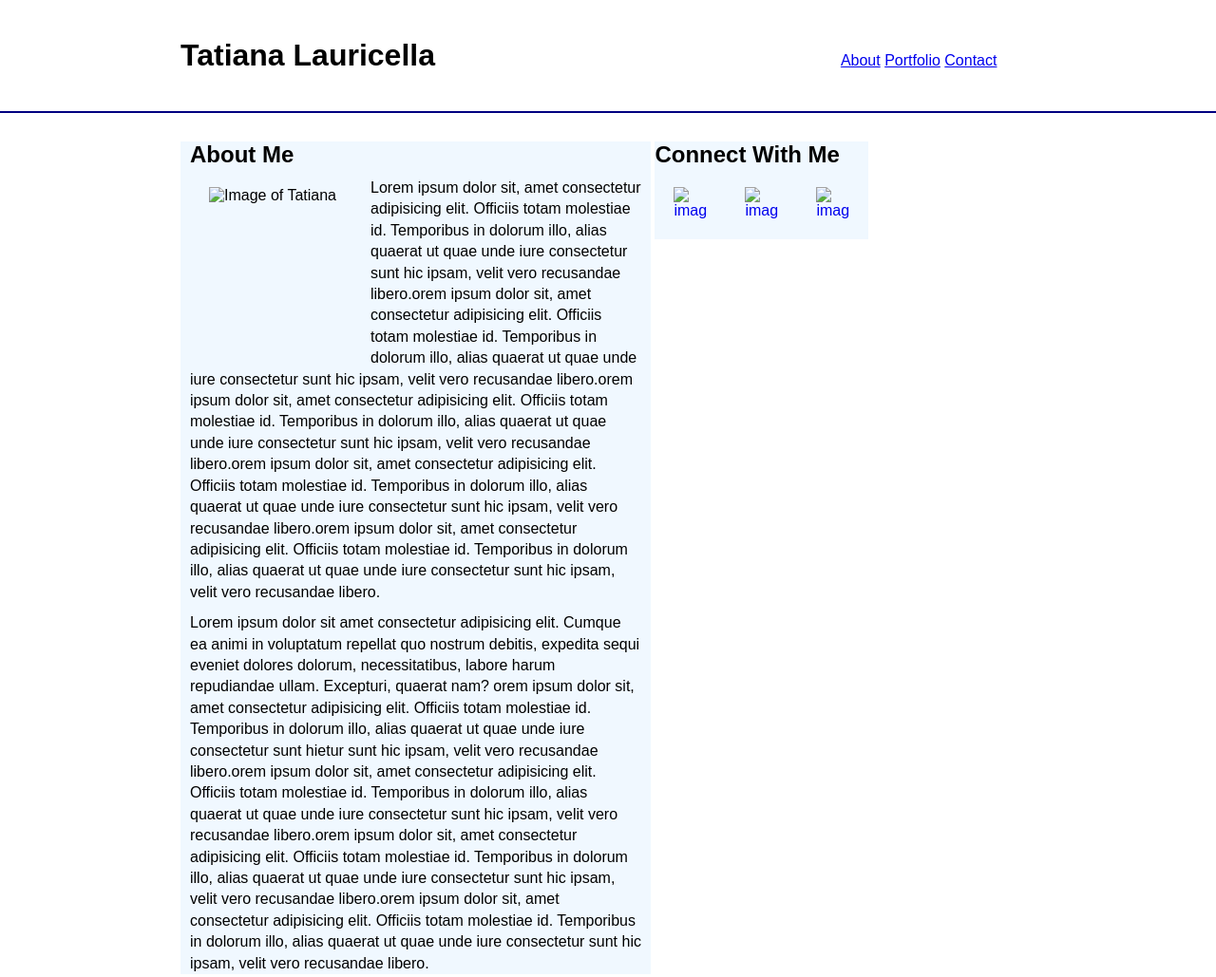
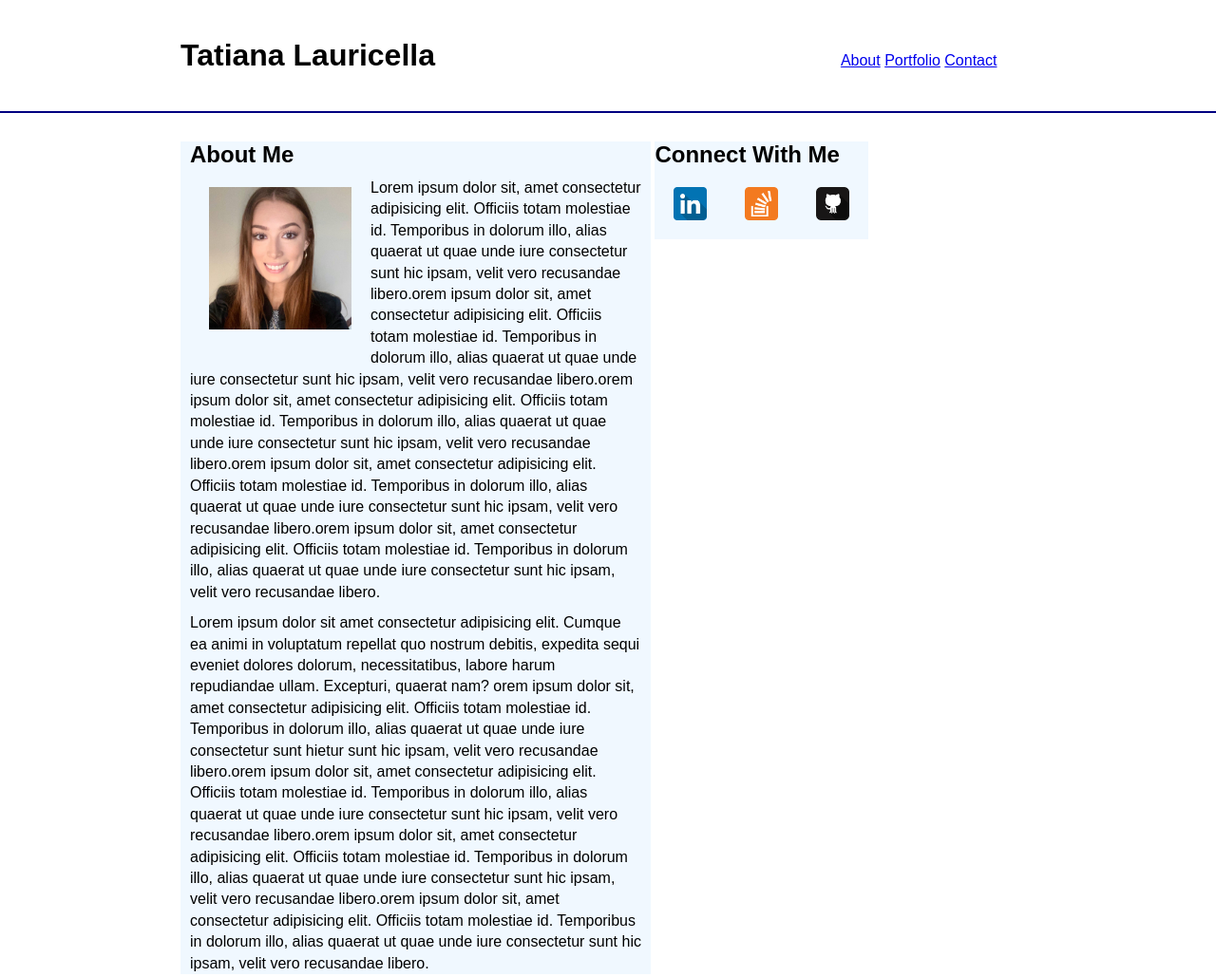
Before and after one commit to lauricellat/m5-hw5-lauricella-tatiana, a plain HTML site: page index.html in a window 1280 px wide. Shown: the top 1029 px of the page at 95% size. Drawn offline with Linux system fonts and the light colour scheme.

Commit message:
add images

```diff
--- a/index.html
+++ b/index.html
@@ -26,7 +26,7 @@
 
         <h2>About Me</h2>
 
-        <img src="Tatiana.jpg" alt="Image of Tatiana" height="150px" width="150px">
+        <img src="Images/Tatiana.jpg" alt="Image of Tatiana" height="150px" width="150px">
 
         <p>Lorem ipsum dolor sit, amet consectetur adipisicing elit. Officiis totam molestiae id. Temporibus in dolorum illo, alias quaerat ut quae unde iure consectetur sunt hic ipsam, velit vero recusandae libero.orem ipsum dolor sit, amet consectetur adipisicing elit. Officiis totam molestiae id. Temporibus in dolorum illo, alias quaerat ut quae unde iure consectetur sunt hic ipsam, velit vero recusandae libero.orem ipsum dolor sit, amet consectetur adipisicing elit. Officiis totam molestiae id. Temporibus in dolorum illo, alias quaerat ut quae unde iure consectetur sunt hic ipsam, velit vero recusandae libero.orem ipsum dolor sit, amet consectetur adipisicing elit. Officiis totam molestiae id. Temporibus in dolorum illo, alias quaerat ut quae unde iure consectetur sunt hic ipsam, velit vero recusandae libero.orem ipsum dolor sit, amet consectetur adipisicing elit. Officiis totam molestiae id. Temporibus in dolorum illo, alias quaerat ut quae unde iure consectetur sunt hic ipsam, velit vero recusandae libero.</p>
 
@@ -38,9 +38,9 @@
      <aside>
         <h2>Connect With Me</h2>
          <nav id="Connect">
-             <a href="https://www.linkedin.com/feed/"><img src="linkedin.png" alt="image of linkedin favicon" width="35" height="35"></a>
-             <a href="https://www.stackoverflow.com"><img src="soverflow.png" alt="image of soverflow favicon" width="35" height="35"></a>
-             <a href="https://www.github.com"><img src="git.png" alt="image of github favicon" width="35" height="35"></a>
+             <a href="https://www.linkedin.com/feed/"><img src="Images/linkedin.png" alt="image of linkedin favicon" width="35" height="35"></a>
+             <a href="https://www.stackoverflow.com"><img src="Images/soverflow.png"image of soverflow favicon" width="35" height="35"></a>
+             <a href="https://www.github.com"><img src="Images/git.png" alt="image of github favicon" width="35" height="35"></a>
           </nav>
      </aside>
     </div>
```
